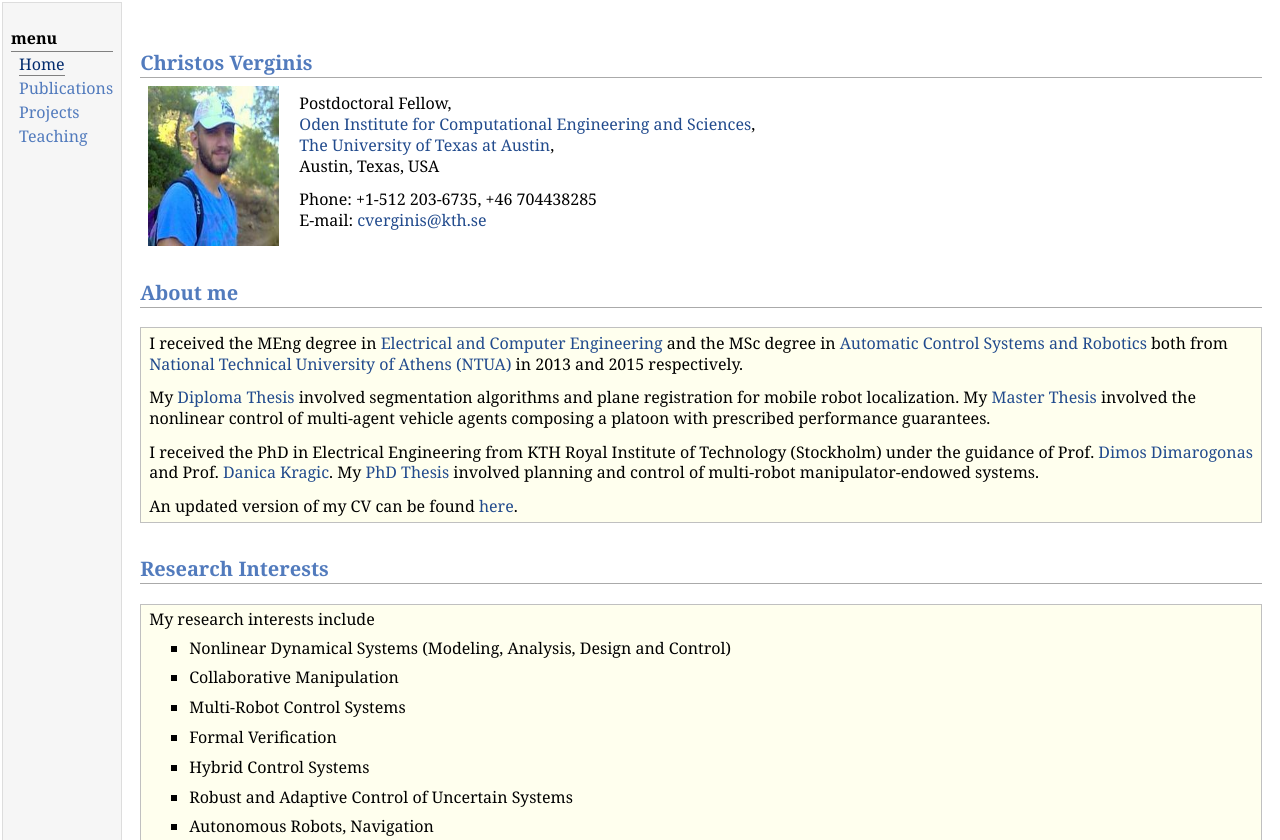
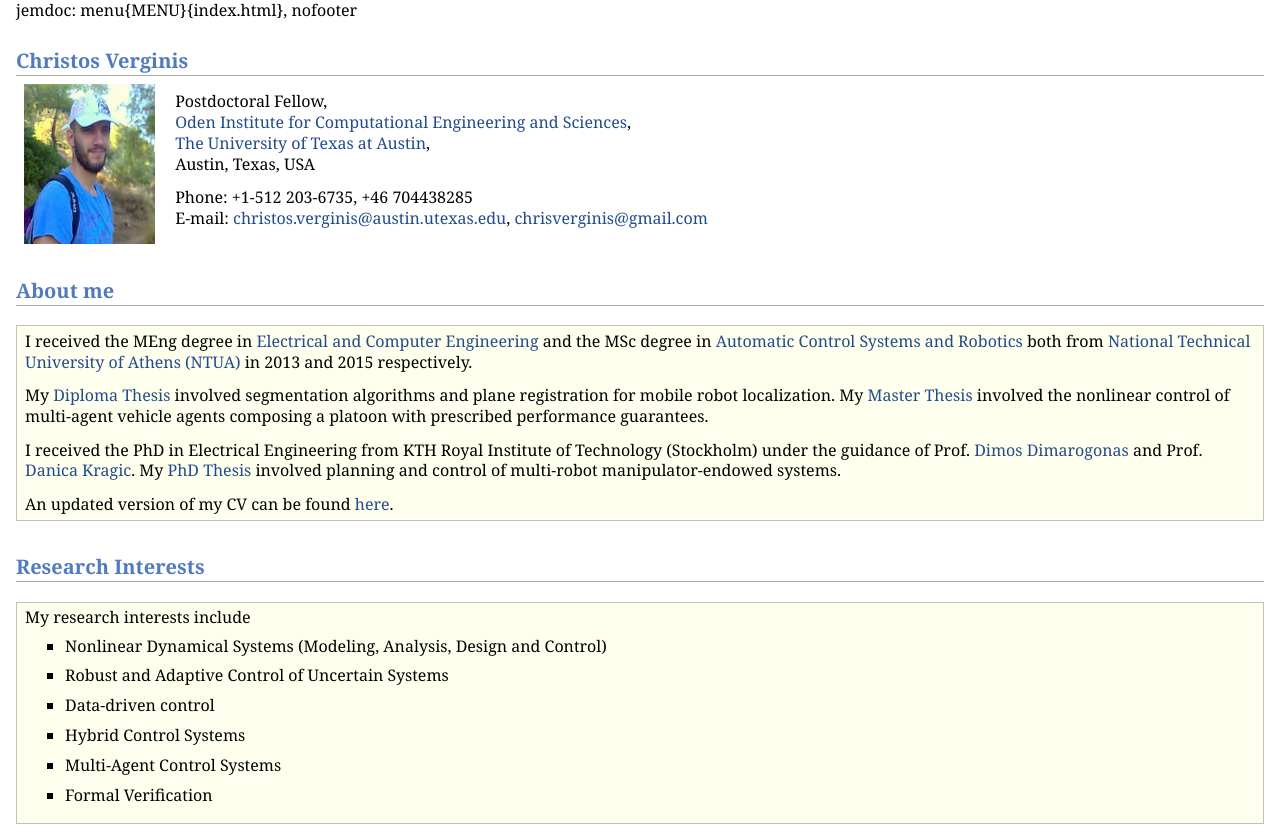
Before and after one commit to cverginis/cverginis.github.io, a plain HTML site: page index.html in a window 1280 px wide. Shown: the top 840 px of the page. Drawn offline with Linux system fonts and the light colour scheme.

Commit message:
updated index

```diff
--- a/index.html
+++ b/index.html
@@ -8,24 +8,16 @@
 <title></title>
 </head>
 <body>
-<table summary="Table for page layout." id="tlayout">
-<tr valign="top">
-<td id="layout-menu">
-<div class="menu-category">menu</div>
-<div class="menu-item"><a href="index.html" class="current">Home</a></div>
-<div class="menu-item"><a href="publications.html">Publications</a></div>
-<div class="menu-item"><a href="projects.html">Projects</a></div>
-<div class="menu-item"><a href="teaching.html">Teaching</a></div>
-</td>
-<td id="layout-content">
-<p><br /></p>
+<div id="layout-content">
+<p>jemdoc: menu{MENU}{index.html}, nofooter
+<br /></p>
 <h2>Christos Verginis</h2>
 <table class="imgtable"><tr><td>
 <a href="http://people.kth.se/~verginis/index.html"><img src="cver.jpg" alt="alt text" width="131px" height="160px" /></a>&nbsp;</td>
 <td align="left"><p>Postdoctoral Fellow,<br /> <a href="https://www.oden.utexas.edu/">Oden Institute for Computational Engineering and Sciences</a>, <br /><a href="https://www.utexas.edu/">The University of Texas at Austin</a>,<br />
 Austin, Texas, USA</p>
 <p>Phone: +1-512 203-6735, +46 704438285 <br />
-E-mail: <a href="mailto:chrisverginis@gmail.com,">cverginis@kth.se</a></p>
+E-mail: <a href="mailto:christos.verginis@austin.utexas.edu">christos.verginis@austin.utexas.edu</a>, <a href="mailto:chrisverginis@gmail.com">chrisverginis@gmail.com</a></p>
 </td></tr></table>
 <h2>About me</h2>
 <div class="infoblock">
@@ -43,17 +35,15 @@ E-mail: <a href="mailto:chrisverginis@gmail.com,">cverginis@kth.se</a></p>
 <ul>
 <li><p>Nonlinear Dynamical Systems (Modeling, Analysis, Design and Control)</p>
 </li>
-<li><p>Collaborative Manipulation</p>
+<li><p>Robust and Adaptive Control of Uncertain Systems</p>
 </li>
-<li><p>Multi-Robot Control Systems</p>
-</li>
-<li><p>Formal Verification</p>
+<li><p>Data-driven control</p>
 </li>
 <li><p>Hybrid Control Systems</p>
 </li>
-<li><p>Robust and Adaptive Control of Uncertain Systems</p>
+<li><p>Multi-Agent Control Systems</p>
 </li>
-<li><p>Autonomous Robots, Navigation</p>
+<li><p>Formal Verification</p>
 </li>
 </ul>
 </div></div>
@@ -89,8 +79,11 @@ E-mail: <a href="mailto:chrisverginis@gmail.com,">cverginis@kth.se</a></p>
 </li>
 </ul>
 </div></div>
-</td>
-</tr>
-</table>
+<div id="footer">
+<div id="footer-text">
+Page generated 2020-11-03 14:07:25 CST, by <a href="http://jemdoc.jaboc.net/">jemdoc</a>.
+</div>
+</div>
+</div>
 </body>
 </html>
```
Also changed, not shown: 1 other file.
